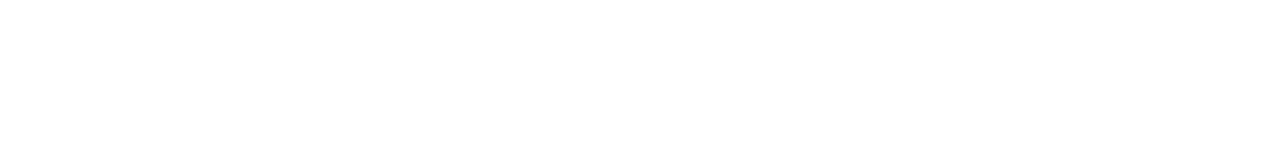
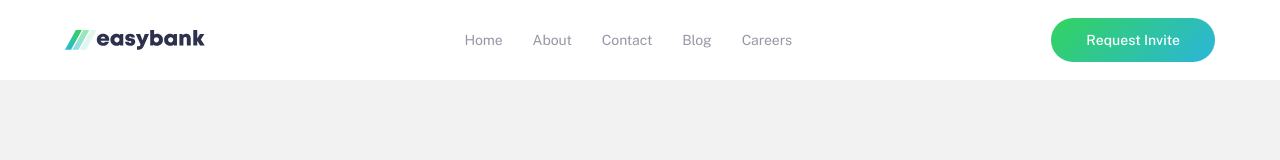
Before and after one commit to Bekzod97-div/easybank, a plain HTML site: page index.html in a window 1280 px wide. Drawn offline with Linux system fonts and the light colour scheme.

Commit message:
add global styles and sitenav

```diff
--- a/css/styles.css
+++ b/css/styles.css
@@ -1,5 +1,46 @@
+/* Fonts */
+@font-face {
+    font-family: "Public Sans";
+    src: url(../fonts/PublicSans-Thin.woff2) format("woff2"),
+        url(../fonts/PublicSans-Thin.woff) format("woff");
+    font-weight: 100;
+    font-style: normal;
+    font-display: swap;
+}
+
+@font-face {
+    font-family: "Public Sans";
+    src: url(../fonts/PublicSans-Medium.woff2) format("woff2"),
+        url(../fonts/PublicSans-Medium.woff) format("woff");
+    font-weight: 500;
+    font-style: normal;
+    font-display: swap;
+}
+
+@font-face {
+    font-family: "Public Sans";
+    src: url(../fonts/PublicSans-Regular.woff2) format("woff2"),
+        url(../fonts/PublicSans-Regular.woff) format("woff");
+    font-weight: normal;
+    font-style: normal;
+    font-display: swap;
+}
+
+/* Root */
+:root {
+    --color-green: #30C88F;
+    --text-color: #9597A5;
+    --text-dark: #2D314D;
+}
+
+/* Global styles */
+* {
+    box-sizing: border-box;
+    margin: 0;
+    padding: 0;
+}
+
 html {
-    box-sizing: border-box;
     height: 100%;
     scroll-behavior: smooth;
 }
@@ -16,26 +57,124 @@ body {
     height: 100%;
     padding: 0;
     margin: 0;
+    font-weight: 400;
     font-size: 16px;
-    font-family: "Arial", sans-serif;
-    line-height: 1.5;
-    background-color: #fff;
-    color: #222;
-}
-
-img {
-    max-width: 100%;
-    height: auto;
+    font-family: "Public Sans", "Arial", sans-serif;
+    background-color: #f2f2f2;
+    color: var(--text-color);
 }
 
 .container {
     width: 100%;
-    max-width: 1200px;
-    padding-left: 50px;
-    padding-right: 50px;
+    max-width: 1150px;
+    padding-left: 20px;
+    padding-right: 20px;
     margin-left: auto;
     margin-right: auto;
 }
+
+/* Visually hidden */
+/* Visually hidden */
+.visually-hidden {
+    position: absolute;
+    width: 1px;
+    height: 1px;
+    margin: -1px;
+    border: 0;
+    padding: 0;
+    white-space: nowrap;
+    clip-path: inset(100%);
+    clip: rect(0 0 0 0);
+    overflow: hidden;
+  }
+
+  /* Main Btn */
+  .main-btn {
+    padding: 8px 35px;
+    background-image: linear-gradient(135deg, #33D35E 0%, #2AB6D9 99.58%);
+    border-radius: 22px;
+    font-weight: 500;
+    font-size: 14px;
+    line-height: 28px;
+    color: #fff;
+    text-decoration: none;
+    white-space: nowrap;
+  }
+  .main-btn:hover {
+    opacity: 0.6;
+  }
+  .main-btn:active {
+    opacity: 0.4;
+  }
+
+  /* Site Header */
+  .site-header {
+    background-color: #fff;
+    padding-top: 18px;
+    padding-bottom: 18px;
+  }
+
+  .site-header__container {
+    display: flex;
+    align-items: center;
+    justify-content: space-between;
+  }
+
+  .logo {
+    display: flex;
+    width: 140px;
+    height: 20px;
+  }
+
+  /* Sitenav */
+  .sitenav__list {
+      display: flex;
+      align-items: center;
+      padding: 0;
+      margin: 0;
+      list-style: none;
+  }
+
+  .sitenav__item {
+    position: relative;
+    display: flex;
+    flex-direction: column;
+  }
+
+  .sitenav__item:not(:last-child) {
+      margin-right: 30px;
+  }
+
+  .hover-line {
+    display: none;
+    position: absolute;
+    top: 43px;
+    width: 100%;
+    height: 4px;
+    background-image: linear-gradient(135deg, #33D35E 0%, #2AB6D9 99.58%);
+  }
+
+  .sitenav__link {
+      display: block;
+      text-decoration: none;
+      font-size: 14px;
+      line-height: 16px;
+      letter-spacing: -0.11px;
+      color: var(--text-color);
+      transition: 0.4s;
+  }
+
+  .sitenav__link:hover {
+    color: var(--text-dark);
+  }
+  .sitenav__link:hover ~ .hover-line {
+    display: block;
+  }
+
+  .sitenav__link:active {
+    opacity: 0.6;
+  }
+
 
 /* Main content */
 .main-content {
--- a/index.html
+++ b/index.html
@@ -11,7 +11,39 @@
     <link rel="stylesheet" href="./css/styles.css">
 </head>
 <body>
-
+    <!-- Header -->
+    <header class="site-header">
+        <div class="container site-header__container">
+            <a class="site-header__logo logo" href="index.html">
+                <img class="logo-img" src="./img/logo-img.svg" alt="site logo" width="140" height="20">
+            </a>
+            <nav class="sitenav">
+              <ul class="sitenav__list">
+                <li class="sitenav__item">
+                   <a class="sitenav__link" href="#" >Home</a>
+                   <hr class="hover-line">
+                 </li>
+                 <li class="sitenav__item">
+                   <a class="sitenav__link" href="#" >About</a>
+                   <hr class="hover-line">
+                 </li>
+                 <li class="sitenav__item">
+                   <a class="sitenav__link" href="#" >Contact</a>
+                   <hr class="hover-line">
+                 </li>
+                 <li class="sitenav__item">
+                    <a class="sitenav__link" href="#" >Blog</a>
+                    <hr class="hover-line">
+                 </li>
+                 <li class="sitenav__item">
+                    <a class="sitenav__link" href="#" >Careers</a>
+                    <hr class="hover-line">
+                 </li>
+              </ul>
+            </nav>
+            <a class="main-btn site-header__btn" href="#">Request Invite</a>
+        </div>
+    </header>
     <script src="./js/main.js"></script>
 </body>
 </html>
```
Also changed, not shown: fonts/PublicSans-Medium.woff (added), fonts/PublicSans-Medium.woff2 (added), fonts/PublicSans-Regular.woff (added), fonts/PublicSans-Regular.woff2 (added), fonts/PublicSans-Thin.woff (added), fonts/PublicSans-Thin.woff2 (added), img/logo-img.svg (added), img/logo-white.svg (added).
